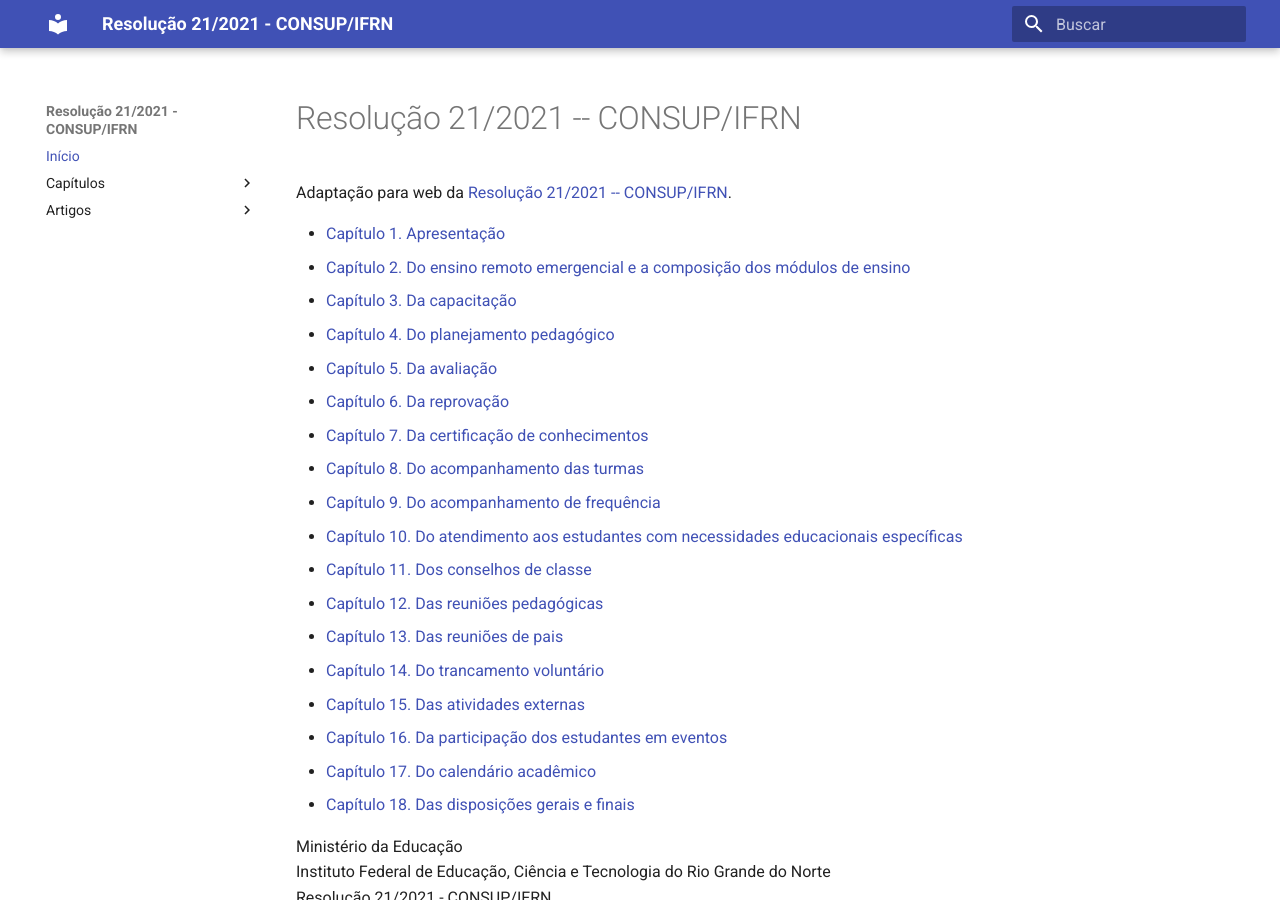
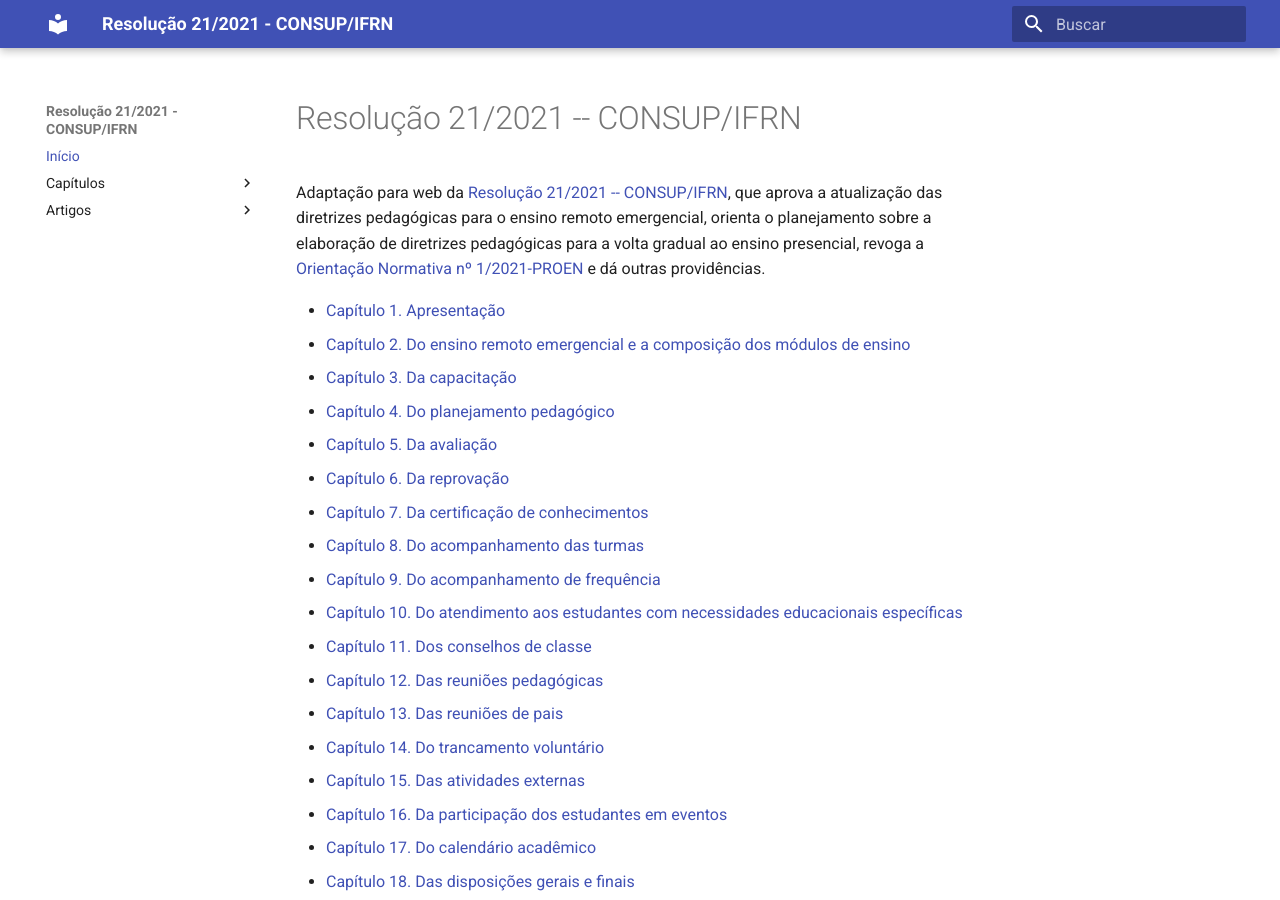
Before and after one commit to portif/ifrn-rn-21-2021, an MkDocs documentation site: the page built from docs/index.md, in a window 1280 px wide and 900 px high. Built offline with MkDocs 1.6.1 and Material for MkDocs 9.7.7, drawn with Linux system fonts in a browser that asks for light colours.

Commit message:
Update index.md

```diff
--- a/docs/index.md
+++ b/docs/index.md
@@ -1,6 +1,7 @@
 # Resolução 21/2021 -- CONSUP/IFRN
 
-Adaptação para web da [Resolução 21/2021 -- CONSUP/IFRN](https://portal.ifrn.edu.br/conselhos/consup/resolucoes/2021/resolucao-no-21-2021/view).
+Adaptação para web da [Resolução 21/2021 -- CONSUP/IFRN](https://portal.ifrn.edu.br/conselhos/consup/resolucoes/2021/resolucao-no-21-2021/view), que aprova a atualização das diretrizes pedagógicas para o ensino remoto emergencial, orienta o planejamento sobre a elaboração de diretrizes pedagógicas para a volta gradual ao ensino presencial, revoga a [Orientação Normativa nº 1/2021-PROEN](https://portal.ifrn.edu.br/covid-19/orientacao-normativa-1-2020-proen-ifrn/view) e dá outras providências.
+
 
 - [Capítulo 1. Apresentação](capitulo-1.md)
 - [Capítulo 2. Do ensino remoto emergencial e a composição dos módulos de ensino](capitulo-2.md)
```
